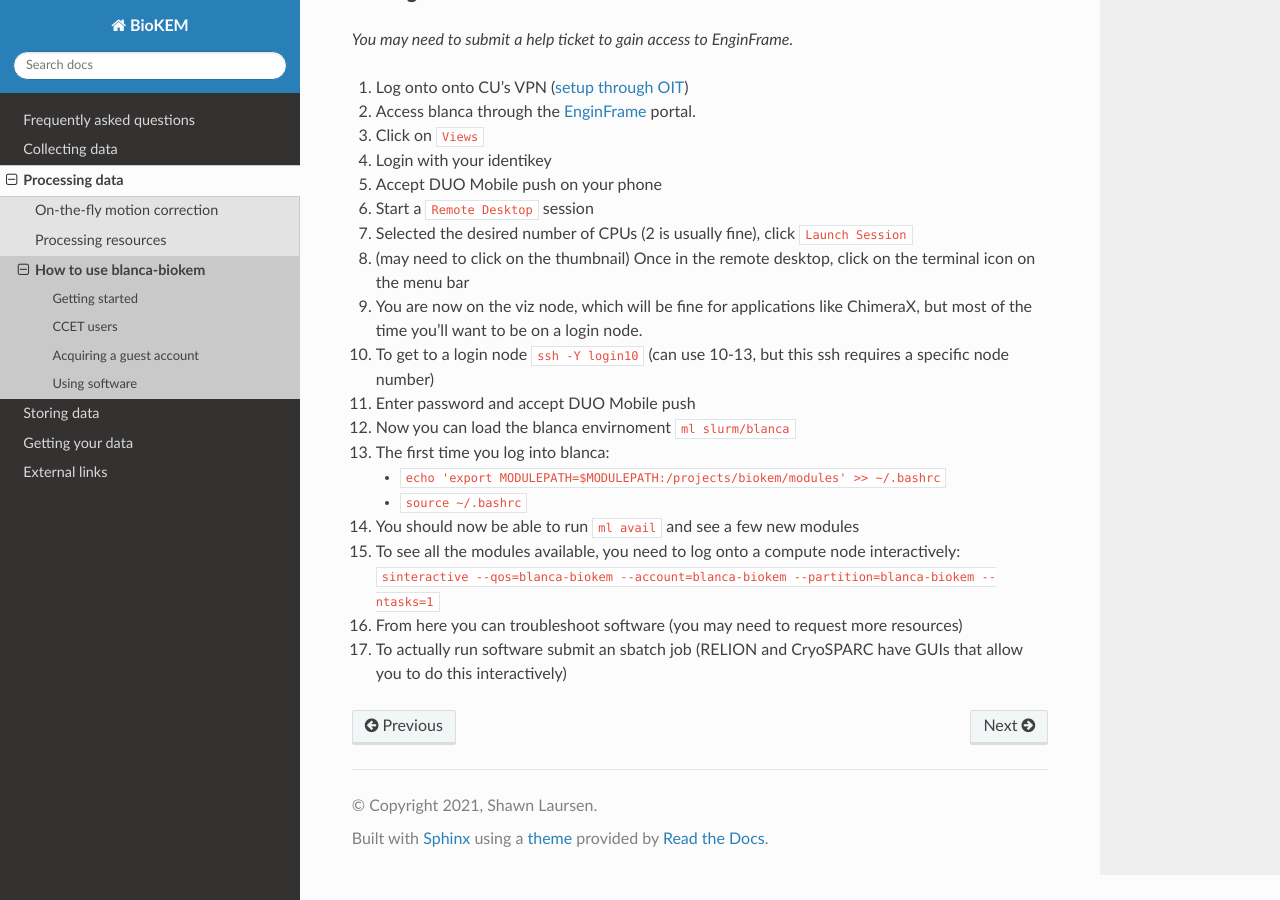
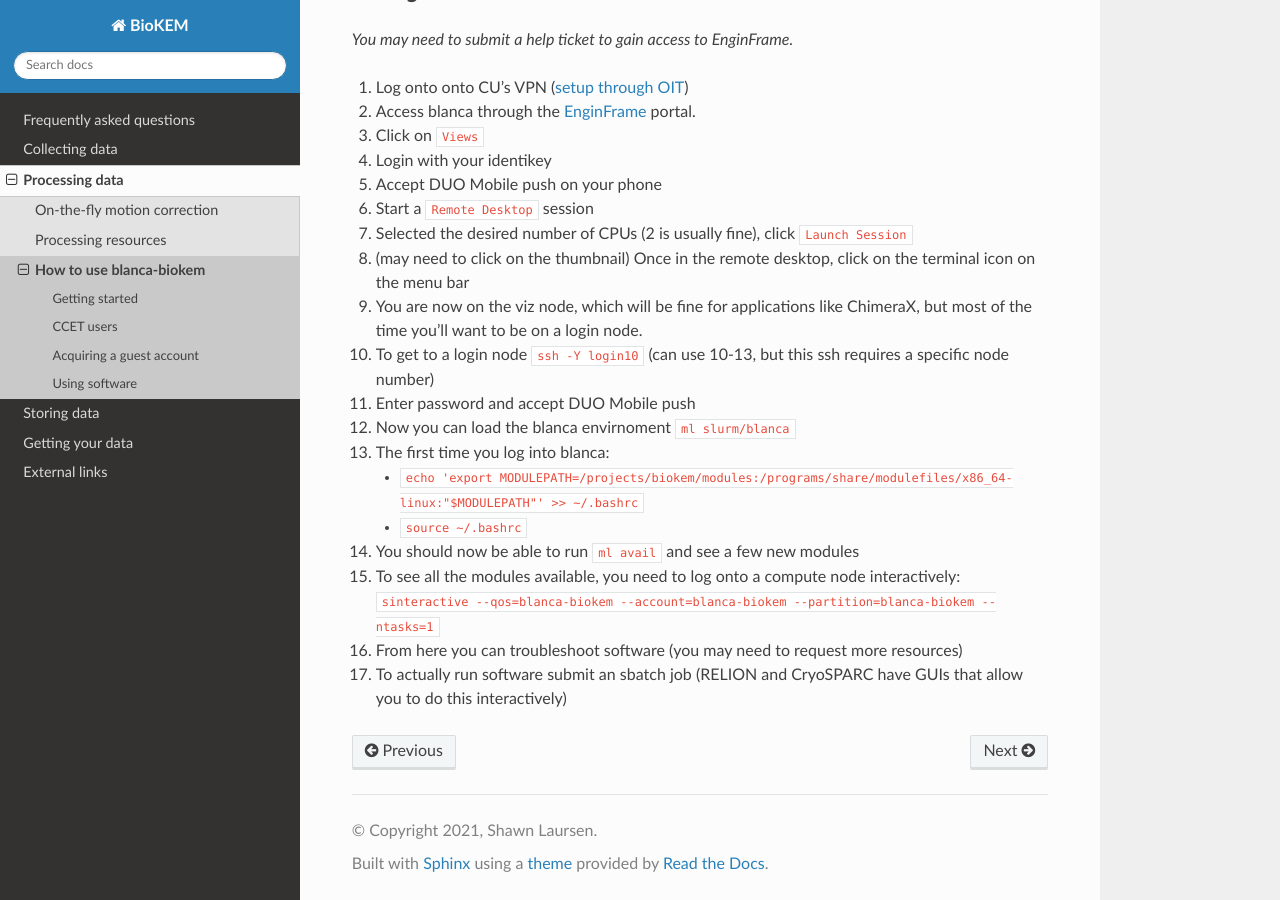
Before and after one commit to CU-BioKEM/user-guide, a Sphinx documentation site: the page built from docs/source/processing/how_to.rst, in a window 1280 px wide and 900 px high, scrolled down 795 px. Built offline with Sphinx 7.4.7 and the Read the Docs theme 2.0.0, drawn with Linux system fonts in a browser that asks for light colours.

Commit message:
updated modulepath command

```diff
--- a/docs/source/processing/how_to.rst
+++ b/docs/source/processing/how_to.rst
@@ -43,7 +43,7 @@ Using software
 #. Now you can load the blanca envirnoment ``ml slurm/blanca``
 #. The first time you log into blanca:
 
-   - ``echo 'export MODULEPATH=$MODULEPATH:/projects/biokem/modules' >> ~/.bashrc``
+   - ``echo 'export MODULEPATH=/projects/biokem/modules:/programs/share/modulefiles/x86_64-linux:"$MODULEPATH"' >> ~/.bashrc``
    - ``source ~/.bashrc``
 
 #. You should now be able to run ``ml avail`` and see a few new modules
```
